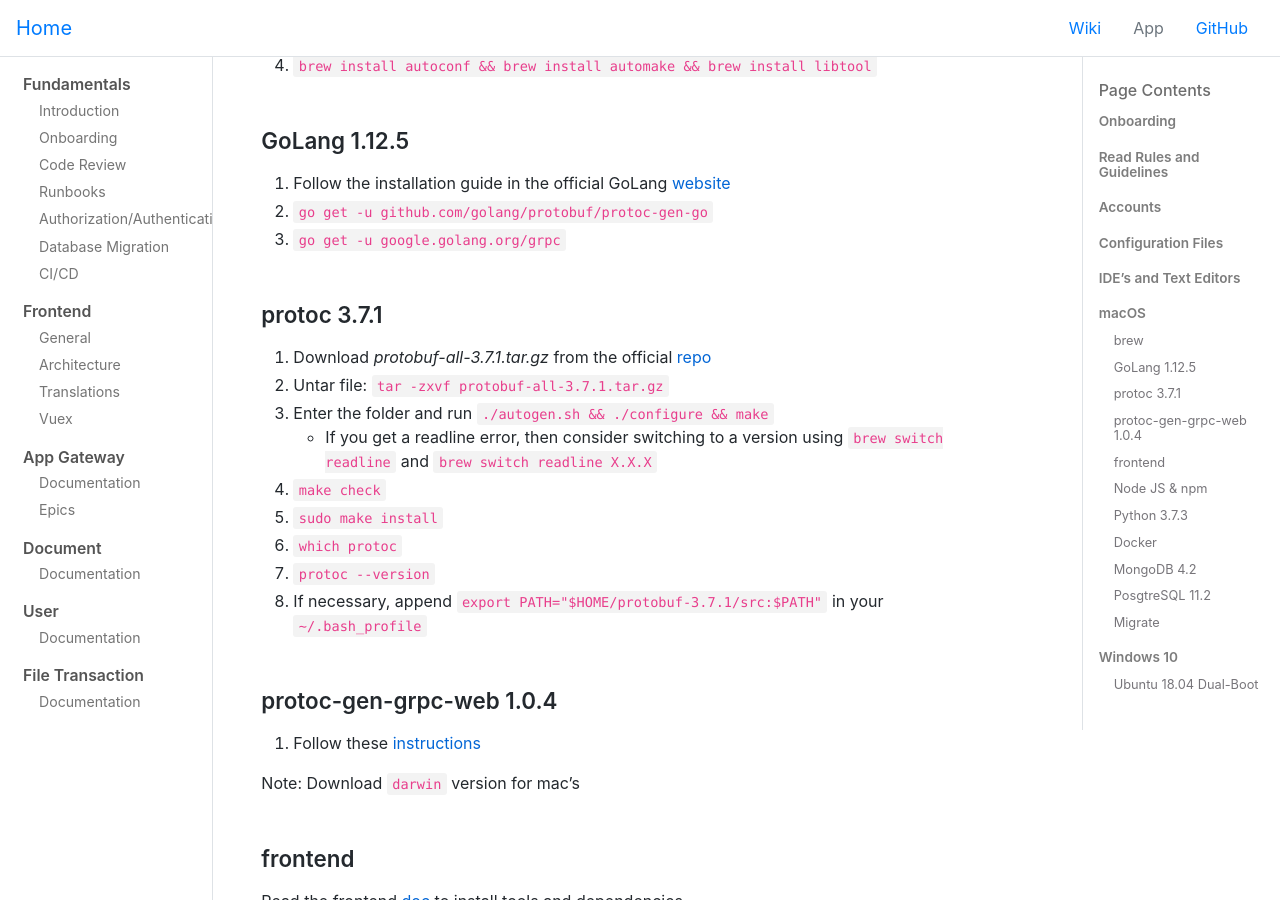
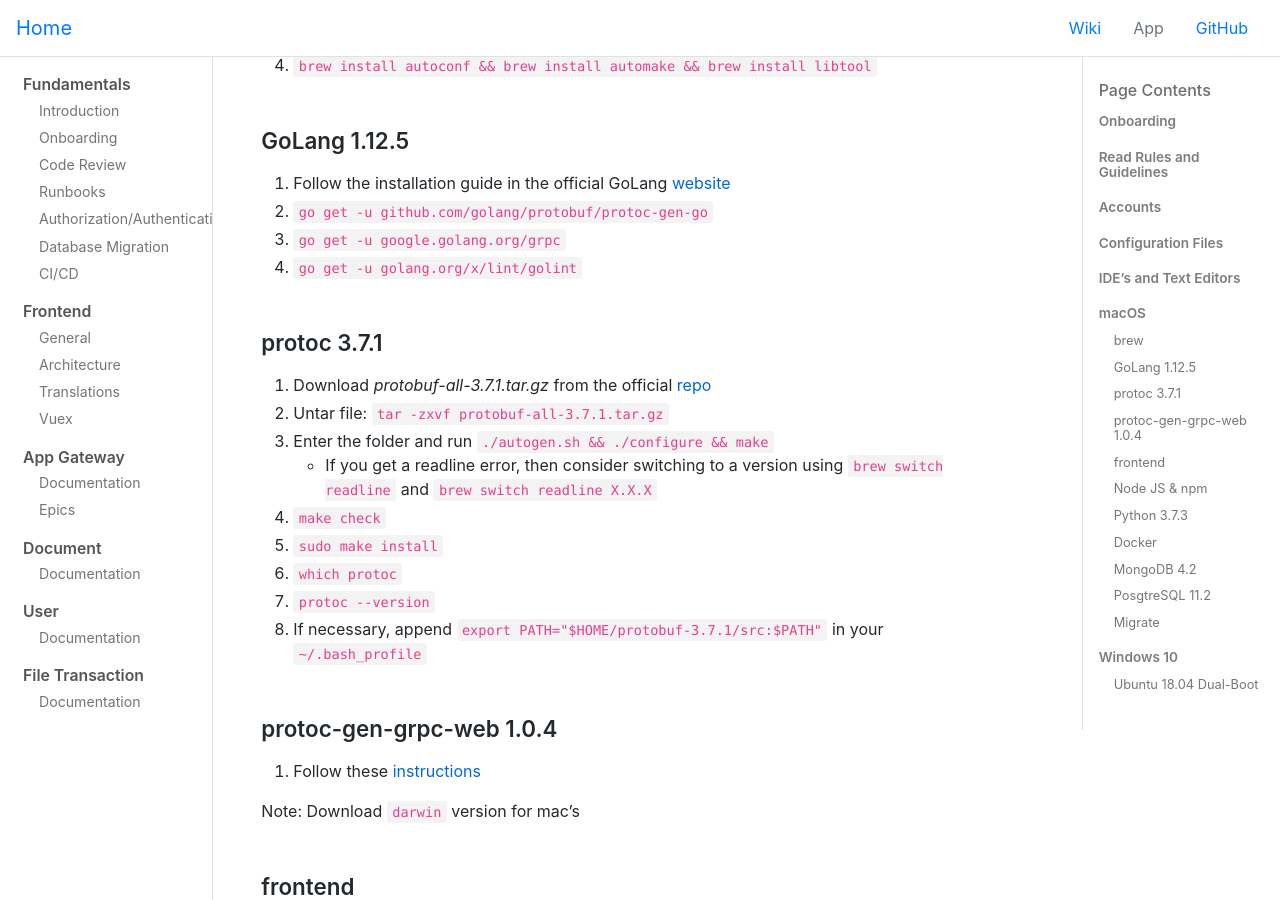
Before and after one commit to hwsc-org/hwsc-org.github.io, a Jekyll site: the page built from wikis/fundamentals/onboarding.md, in a window 1280 px wide and 900 px high, scrolled down 1860 px. Built offline with Jekyll 4.4.1, drawn with Linux system fonts in a browser that asks for light colours; comment, search, counter and statistics services are not loaded.

Commit message:
Update Go onboarding to include golint installation

```diff
--- a/wikis/fundamentals/onboarding.md
+++ b/wikis/fundamentals/onboarding.md
@@ -44,6 +44,7 @@ These files are located in our [Slack](https://hwsc.slack.com) channel.
 1. Follow the installation guide in the official GoLang [website](https://golang.org/doc/install)
 2. `go get -u github.com/golang/protobuf/protoc-gen-go`
 3. `go get -u google.golang.org/grpc`
+4. `go get -u golang.org/x/lint/golint`
 
 ### protoc 3.7.1
 1. Download *protobuf-all-3.7.1.tar.gz* from the official [repo](https://github.com/protocolbuffers/protobuf/releases)
```
